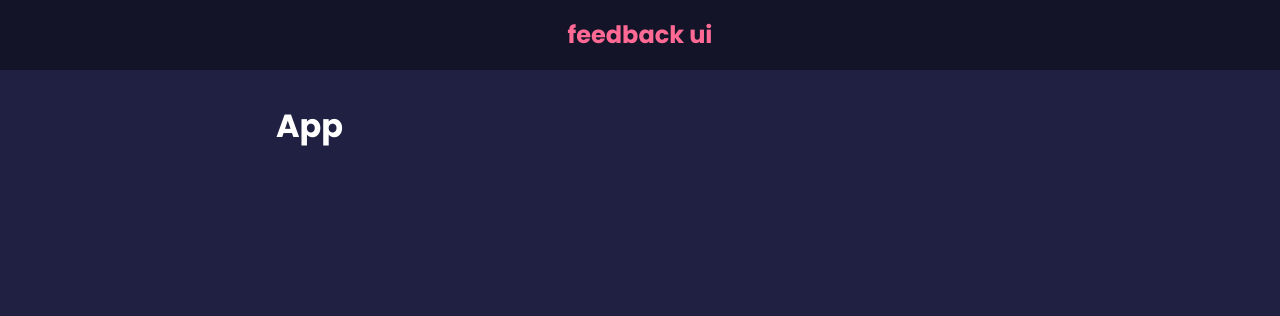
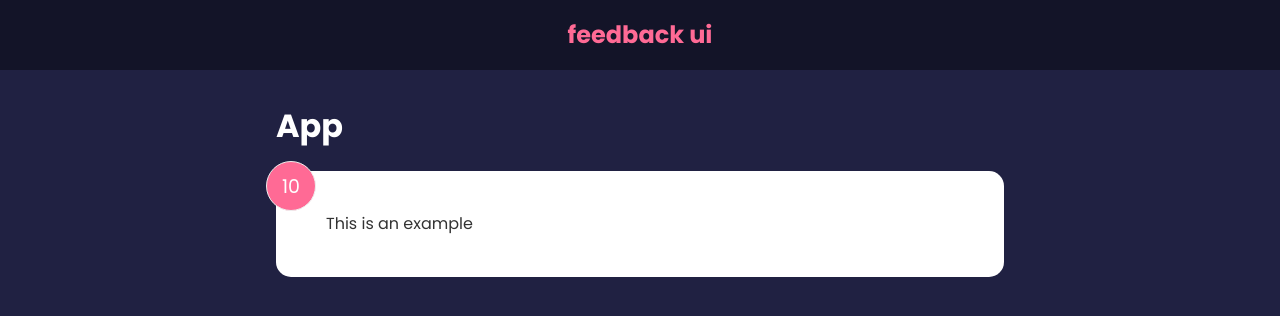
Before and after one commit to i-doshechnikow/feedback-ui, a React (Create React App) app: page / in a window 1280 px wide. Shown: the top 316 px of the page. Built offline with nearby package versions, Linux system fonts and the light colour scheme.

Commit message:
add new component

```diff
--- a/src/App.js
+++ b/src/App.js
@@ -1,11 +1,13 @@
+import FeedbackItem from "./components/FeedbackItem";
 import Header from "./components/Header";
 
 const App = () => {
   return (
     <>
-      <Header text='feedback ui'/>
+      <Header text="feedback ui" />
       <div className="container">
         <h1>App</h1>
+        <FeedbackItem />
       </div>
     </>
   );
--- /dev/null
+++ b/src/components/FeedbackItem.jsx
@@ -0,0 +1,10 @@
+function FeedbackItem() {
+  return (
+    <div className="card">
+      <div className="num-display">10</div>
+      <div className="text-display">This is an example</div>
+    </div>
+  );
+}
+
+export default FeedbackItem;
```
